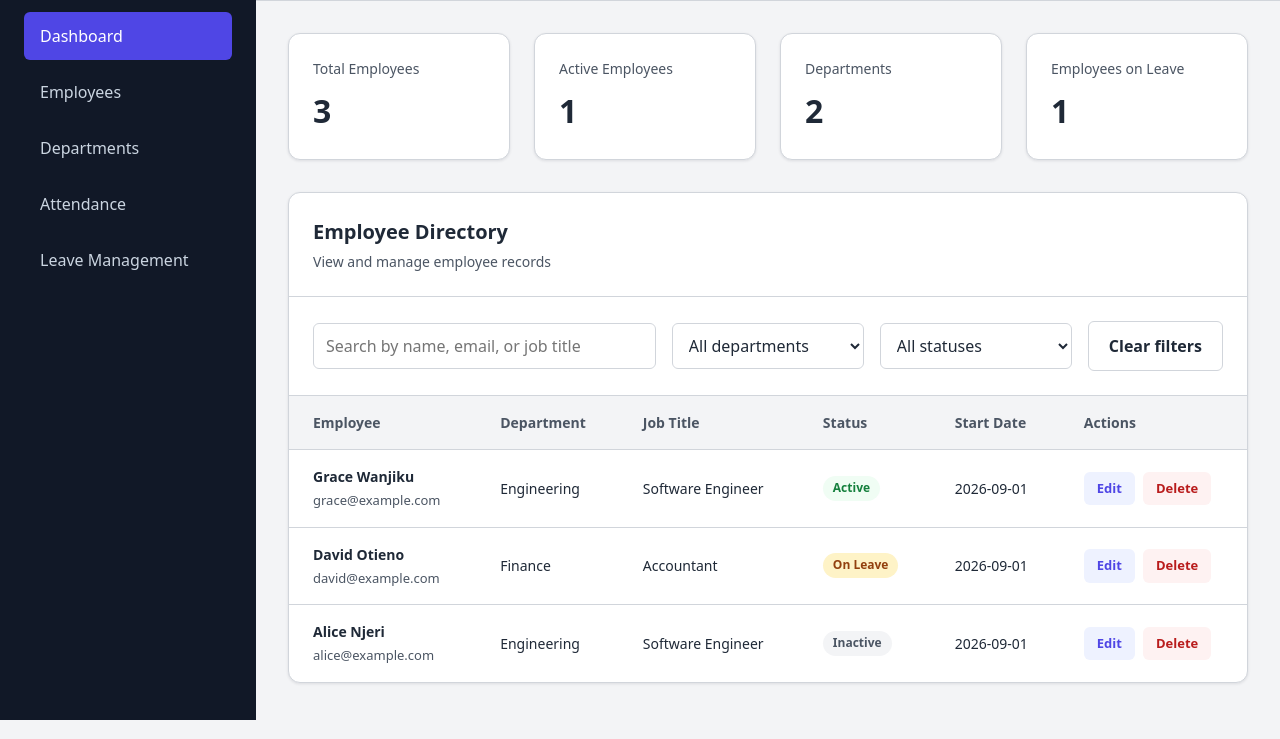
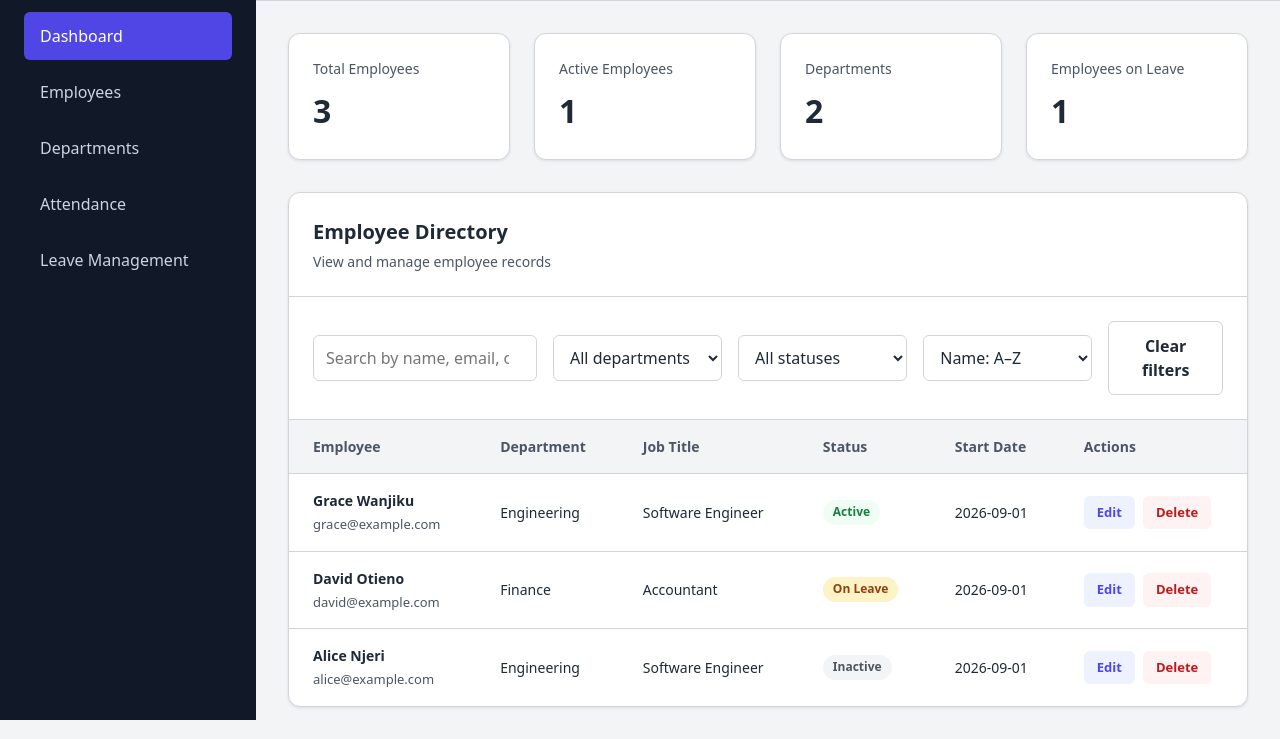
Before and after one commit to evamaina/employee-management-system, a plain HTML site: page index.html in a window 1280 px wide. Shown: the part 80-819 px from the top of the page. Drawn offline with Linux system fonts and the light colour scheme.

Commit message:
feat: add employee sorting control

```diff
--- a/css/components.css
+++ b/css/components.css
@@ -90,7 +90,10 @@
 
 .employee-toolbar {
   display: grid;
-  grid-template-columns: minmax(15rem, 1fr) 12rem 12rem auto;
+  grid-template-columns:
+    minmax(14rem, 1fr)
+    repeat(3, minmax(9rem, 12rem))
+    auto;
   align-items: center;
   padding: 1.5rem;
   gap: 1rem;
@@ -367,7 +370,7 @@
 
 @media (max-width: 1200px) {
   .employee-toolbar {
-    grid-template-columns: minmax(0, 1.25fr) repeat(2, minmax(0, 1fr)) auto;
+    grid-template-columns: minmax(0, 1.25fr) repeat(3, minmax(0, 1fr)) auto;
   }
 }
 
--- a/index.html
+++ b/index.html
@@ -106,6 +106,19 @@
                   <option value="active">Active</option>
                   <option value="inactive">Inactive</option>
                   <option value="on-leave">On leave</option>
+                </select>
+              </div>
+
+              <div class="filter-control">
+                <label class="visually-hidden" for="employee-sort">
+                  Sort employees
+                </label>
+
+                <select id="employee-sort">
+                  <option value="name-asc">Name: A–Z</option>
+                  <option value="name-desc">Name: Z–A</option>
+                  <option value="date-desc">Newest employees</option>
+                  <option value="date-asc">Oldest employees</option>
                 </select>
               </div>
 
```
